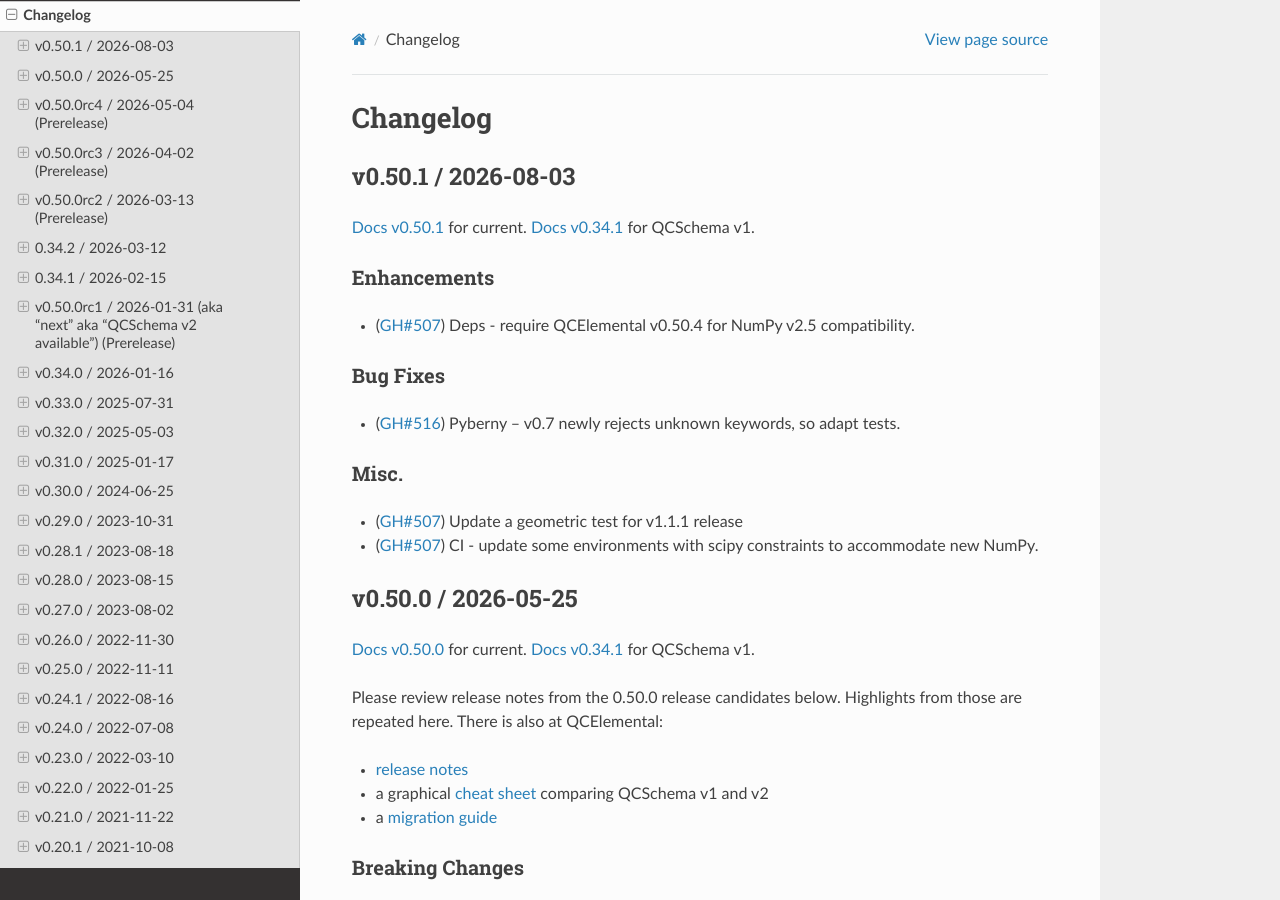
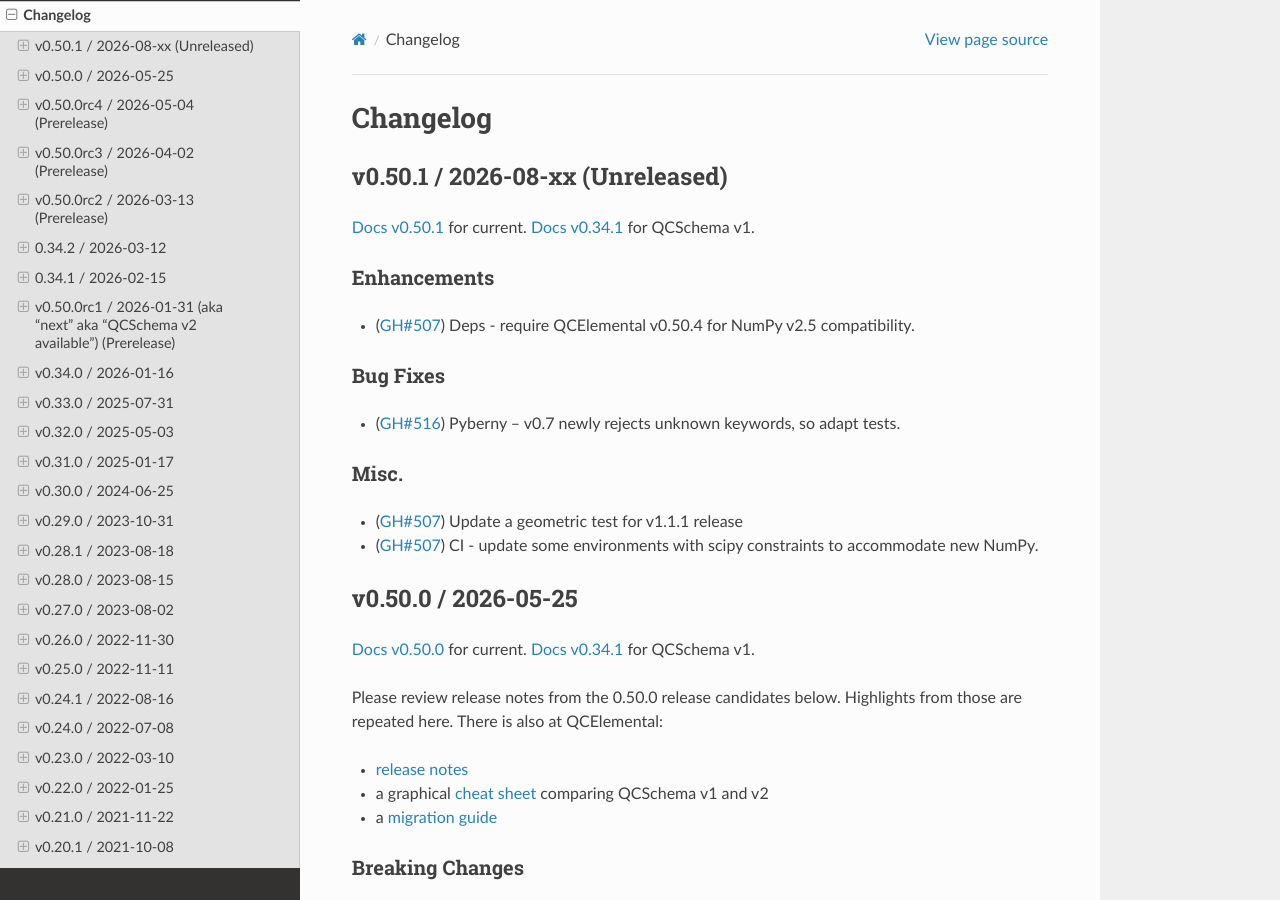
Before and after one commit to MolSSI/QCEngine, a Sphinx documentation site: the page built from docs/source/changelog.rst, in a window 1280 px wide and 900 px high. Built offline with Sphinx 7.4.7 and the Read the Docs theme 3.1.0, drawn with Linux system fonts in a browser that asks for light colours; the version number could not be read and is left out.

Commit message:
Change release date for v0.50.1 to unreleased
Update changelog for unreleased version v0.50.1.

```diff
--- a/docs/source/changelog.rst
+++ b/docs/source/changelog.rst
@@ -34,7 +34,7 @@ Changelog
 
 .. _`sec:cl0510`:
 
-v0.50.1 / 2026-08-03
+v0.50.1 / 2026-08-xx (Unreleased)
 --------------------
 
 :docs:`v0.50.1` for current. :docs:`v0.34.1` for QCSchema v1.
```
